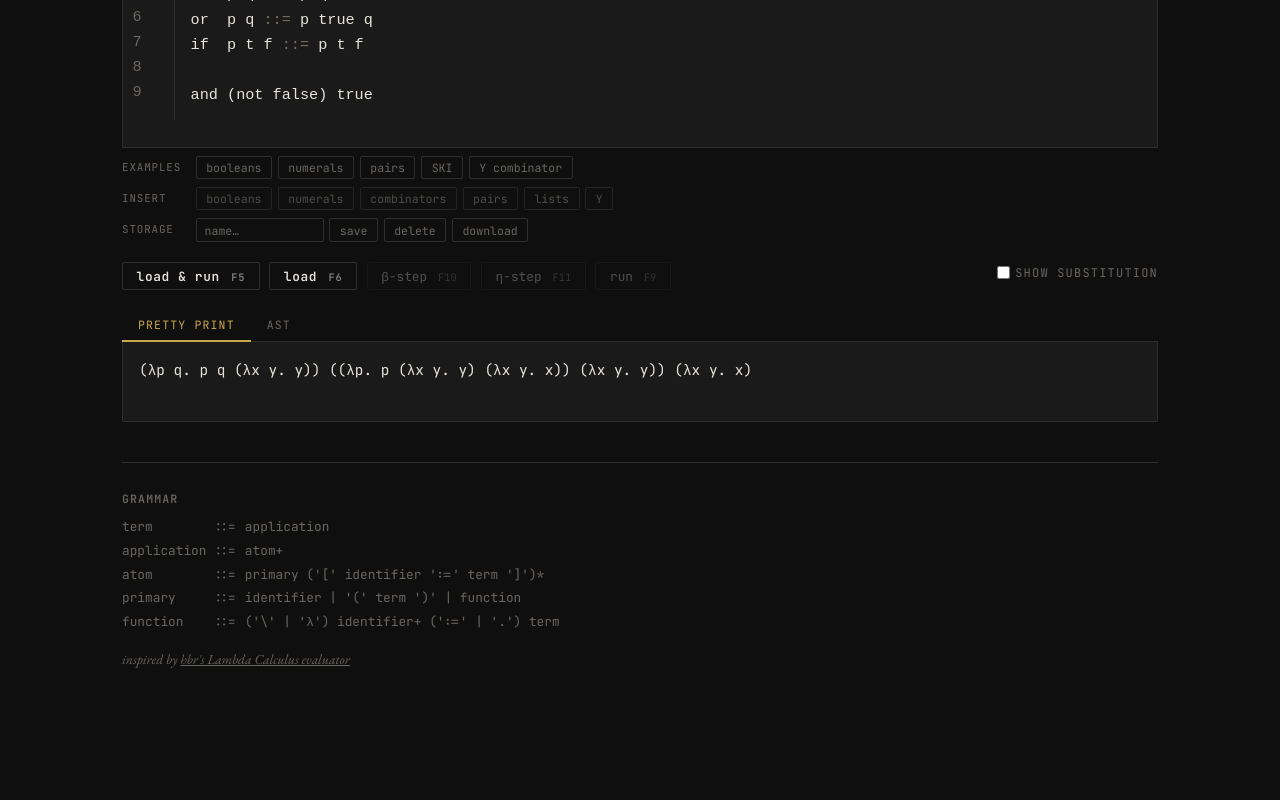
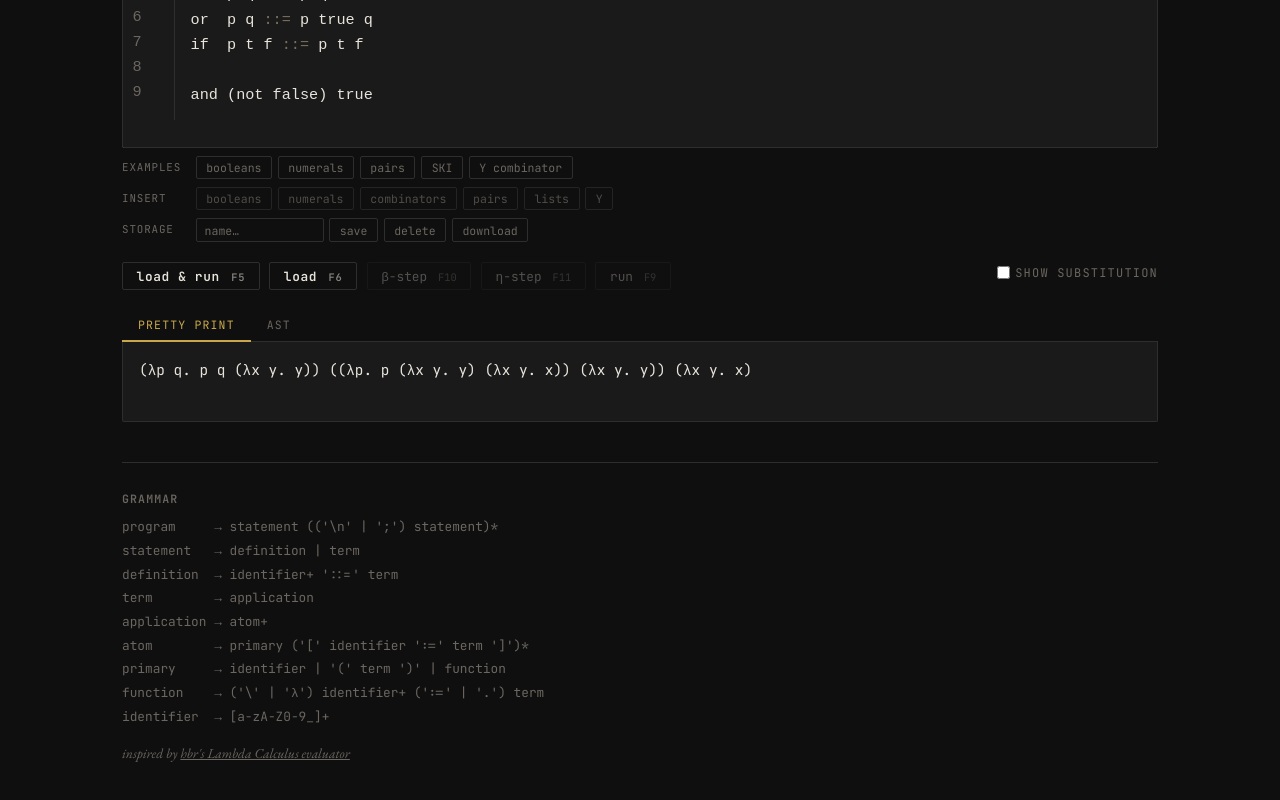
Before and after one commit to ezander/lambda_playground, a React (Vite) app: page / in a window 1280 px wide. Shown: the part 328-1128 px from the top of the page. Before the commit the page ends 1044 px from the top, so only its background shows below. Built offline with nearby package versions, Linux system fonts and the light colour scheme.

Commit message:
Expand grammar to include program/definition rules; use → notation to avoid ::= clash

```diff
--- a/src/App.tsx
+++ b/src/App.tsx
@@ -400,11 +400,15 @@ export default function App() {
       <footer>
         <div className="grammar">
           <h2>grammar</h2>
-          <pre>{`term        ::= application
-application ::= atom+
-atom        ::= primary ('[' identifier ':=' term ']')*
-primary     ::= identifier | '(' term ')' | function
-function    ::= ('\\' | 'λ') identifier+ (':=' | '.') term`}</pre>
+          <pre>{`program     → statement (('\\n' | ';') statement)*
+statement   → definition | term
+definition  → identifier+ '::=' term
+term        → application
+application → atom+
+atom        → primary ('[' identifier ':=' term ']')*
+primary     → identifier | '(' term ')' | function
+function    → ('\\' | 'λ') identifier+ (':=' | '.') term
+identifier  → [a-zA-Z0-9_]+`}</pre>
         </div>
         <p className="attribution">
           inspired by <a href="https://hbr.github.io/Lambda-Calculus/lambda2/lambda.html" target="_blank" rel="noreferrer">hbr's Lambda Calculus evaluator</a>
--- a/src/HelpModal.tsx
+++ b/src/HelpModal.tsx
@@ -104,11 +104,15 @@ export function HelpModal({ onClose }: { onClose: () => void }) {
         </p>
 
         <h3>grammar</h3>
-        <pre>{`term        ::= application
-application ::= atom+
-atom        ::= primary ('[' identifier ':=' term ']')*
-primary     ::= identifier | '(' term ')' | function
-function    ::= ('\\' | 'λ') identifier+ (':=' | '.') term`}</pre>
+        <pre>{`program     → statement (('\\n' | ';') statement)*
+statement   → definition | term
+definition  → identifier+ '::=' term
+term        → application
+application → atom+
+atom        → primary ('[' identifier ':=' term ']')*
+primary     → identifier | '(' term ')' | function
+function    → ('\\' | 'λ') identifier+ (':=' | '.') term
+identifier  → [a-zA-Z0-9_]+`}</pre>
       </div>
     </div>
   );
```
